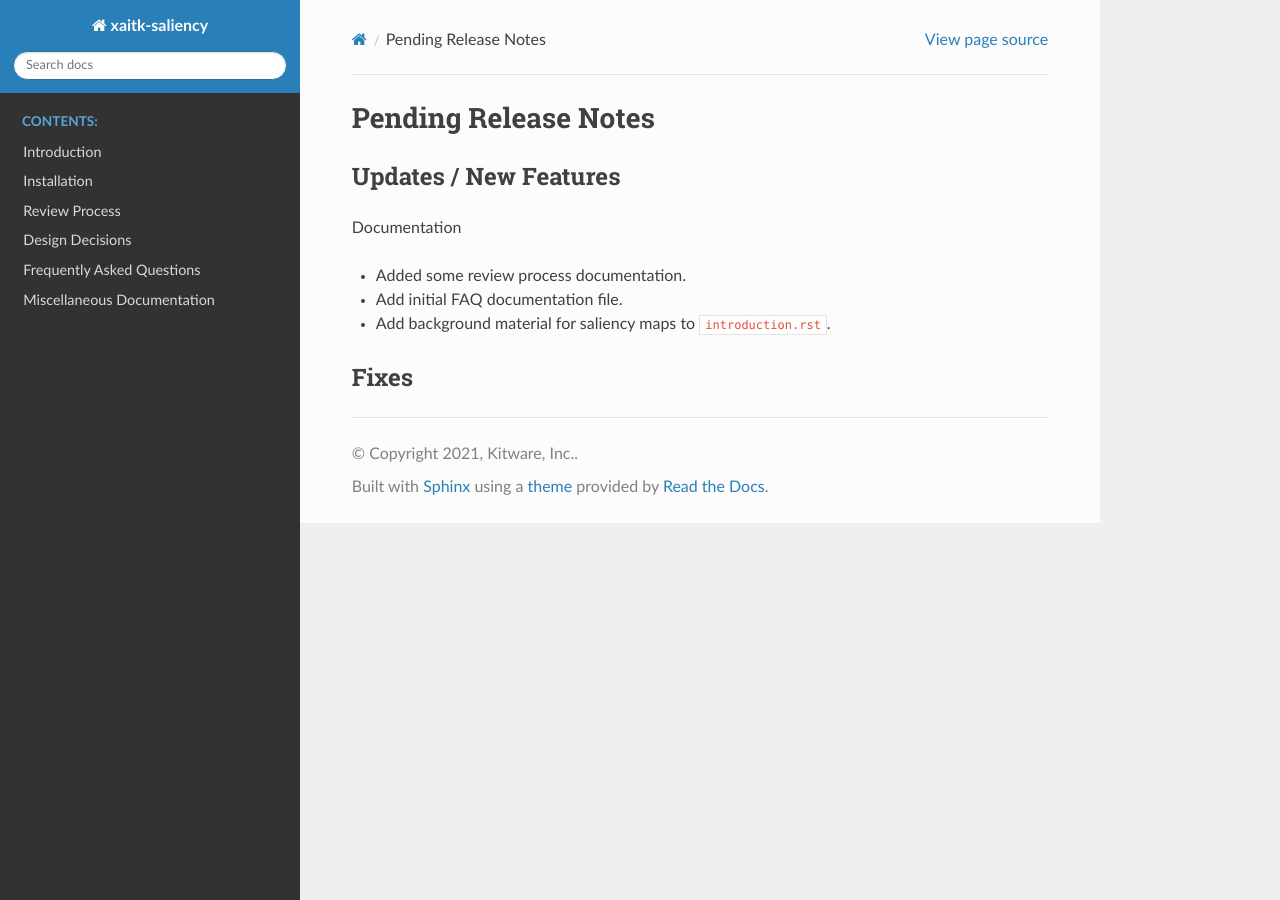
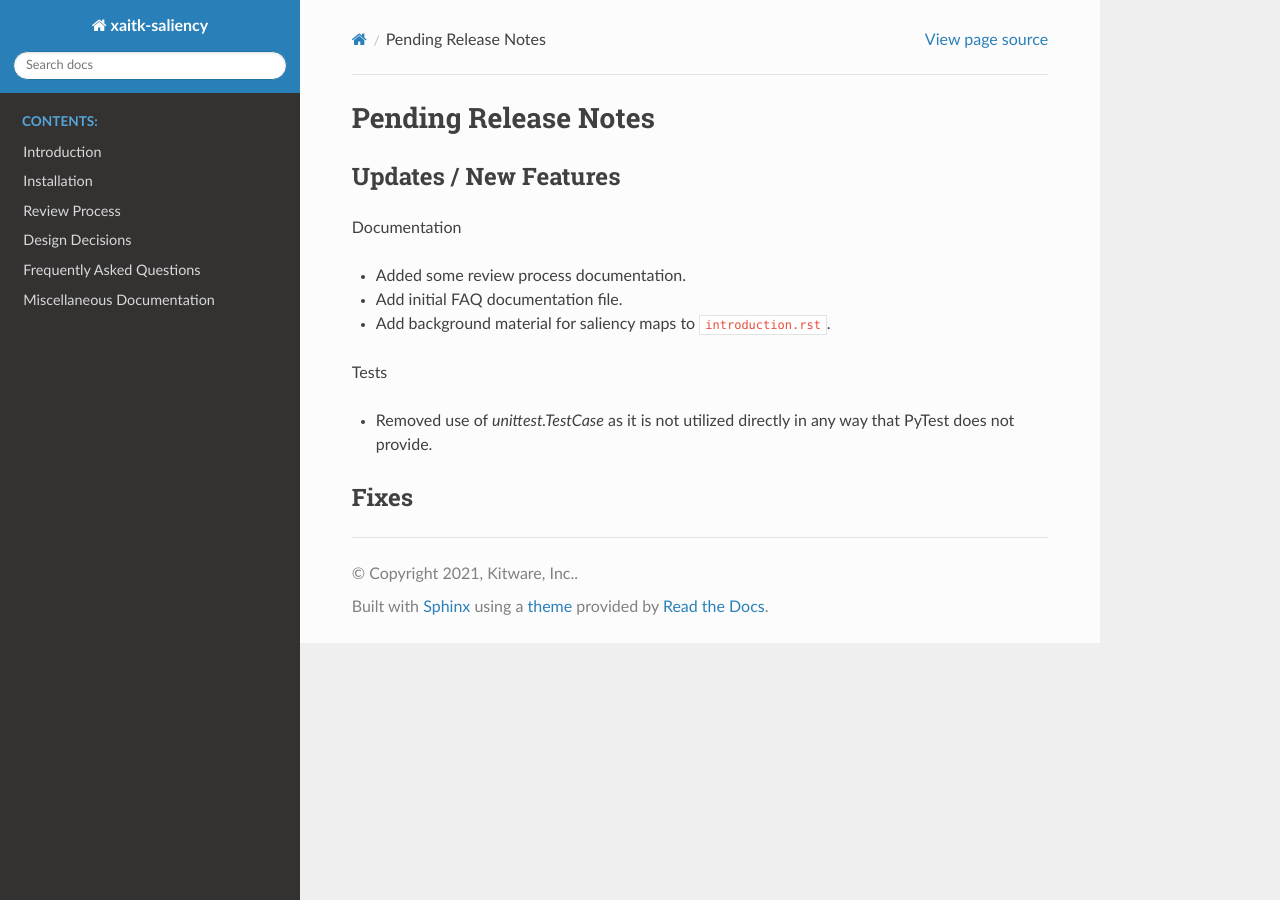
Before and after one commit to XAITK/xaitk-saliency, a Sphinx documentation site: the page built from docs/release_notes/pending_release.rst, in a window 1280 px wide. Built offline with Sphinx 7.4.7 and the Read the Docs theme 2.0.0, drawn with Linux system fonts in a browser that asks for light colours; pages that are not in the unit, such as notebooks, are missing from menus.

Commit message:
Remove use of TestCase base-class
baseclass was not utilized in any meaningful way that is not already
handled by PyTest.

```diff
--- a/docs/release_notes/pending_release.rst
+++ b/docs/release_notes/pending_release.rst
@@ -13,6 +13,11 @@ Documentation
 
 * Add background material for saliency maps to ``introduction.rst``.
 
+Tests
+
+* Removed use of `unittest.TestCase` as it is not utilized directly in any way
+  that PyTest does not provide.
+
 
 Fixes
 -----
```
Also changed, not shown: 3 other files.
